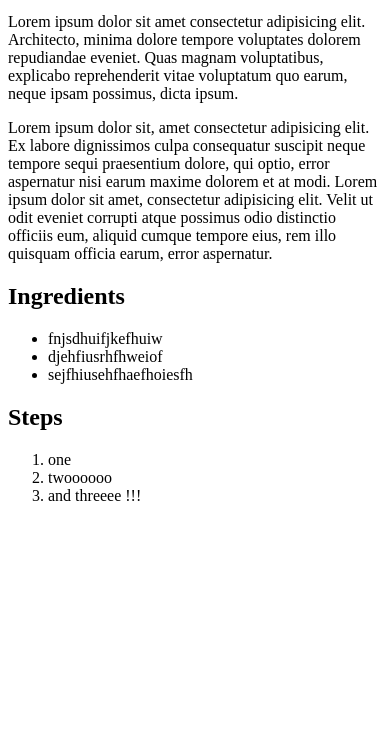
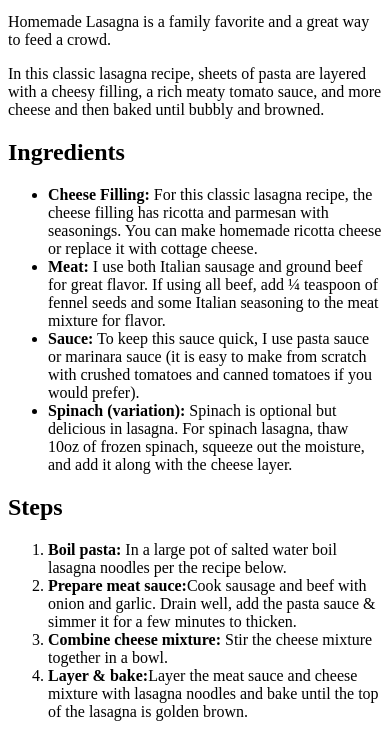
Before and after one commit to jasontktang/odin-recipes, a plain HTML site: page recipes/lasagna.html in a window 390 px wide. Shown: the part 101-844 px from the top of the page. Drawn offline with Linux system fonts and the light colour scheme.

```diff
--- a/recipes/lasagna.html
+++ b/recipes/lasagna.html
@@ -11,24 +11,26 @@
 
 <a href="odin-recipes/index.html">Home</a>
 <img scr="https://www.tasteofhome.com/wp-content/uploads/2025/07/Best-Lasagna_EXPS_ATBBZ25_36333_DR_07_01_2b.jpg?fit=750%2C750" alt="cooked lasagna">
-<p>Lorem ipsum dolor sit amet consectetur adipisicing elit. Architecto, minima dolore tempore voluptates dolorem repudiandae eveniet. Quas magnam voluptatibus, explicabo reprehenderit vitae voluptatum quo earum, neque ipsam possimus, dicta ipsum.
+<p>
+    Homemade Lasagna is a family favorite and a great way to feed a crowd.
 </p>
 <p>
-    Lorem ipsum dolor sit, amet consectetur adipisicing elit. Ex labore dignissimos culpa consequatur suscipit neque tempore sequi praesentium dolore, qui optio, error aspernatur nisi earum maxime dolorem et at modi.
-    Lorem ipsum dolor sit amet, consectetur adipisicing elit. Velit ut odit eveniet corrupti atque possimus odio distinctio officiis eum, aliquid cumque tempore eius, rem illo quisquam officia earum, error aspernatur.
+    In this classic lasagna recipe, sheets of pasta are layered with a cheesy filling, a rich meaty tomato sauce, and more cheese and then baked until bubbly and browned.
 </p>
 
 <h2>Ingredients</h2>
 <ul>
-    <li>fnjsdhuifjkefhuiw</li>
-    <li>djehfiusrhfhweiof </li>
-    <li>sejfhiusehfhaefhoiesfh</li>
+    <li><strong>Cheese Filling:</strong> For this classic lasagna recipe, the cheese filling has ricotta and parmesan with seasonings. You can make homemade ricotta cheese or replace it with cottage cheese.</li>
+    <li><strong>Meat:</strong> I use both Italian sausage and ground beef for great flavor. If using all beef, add ¼ teaspoon of fennel seeds and some Italian seasoning to the meat mixture for flavor. </li>
+    <li><strong>Sauce:</strong> To keep this sauce quick, I use pasta sauce or marinara sauce (it is easy to make from scratch with crushed tomatoes and canned tomatoes if you would prefer). </li>
+    <li><strong>Spinach (variation):</strong> Spinach is optional but delicious in lasagna. For spinach lasagna, thaw 10oz of frozen spinach, squeeze out the moisture, and add it along with the cheese layer.</li>
  </ul>
 
  <h2>Steps</h2>
 
  <ol>
-    <li> one </li>
-    <li> twoooooo</li>
-    <li> and threeee !!! </li>
+    <li> <strong>Boil pasta:</strong> In a large pot of salted water boil lasagna noodles per the recipe below. </li>
+    <li> <strong>Prepare meat sauce:</strong>Cook sausage and beef with onion and garlic. Drain well, add the pasta sauce & simmer it for a few minutes to thicken.</li>
+    <li><strong>Combine cheese mixture: </strong>Stir the cheese mixture together in a bowl.</li>
+    <li><strong>Layer & bake:</strong>Layer the meat sauce and cheese mixture with lasagna noodles and bake until the top of the lasagna is golden brown.</li>
 </ol>
```
Also changed, not shown: index.html (+2 -0 lines), recipes/burger.html (added, +39 -0 lines).
